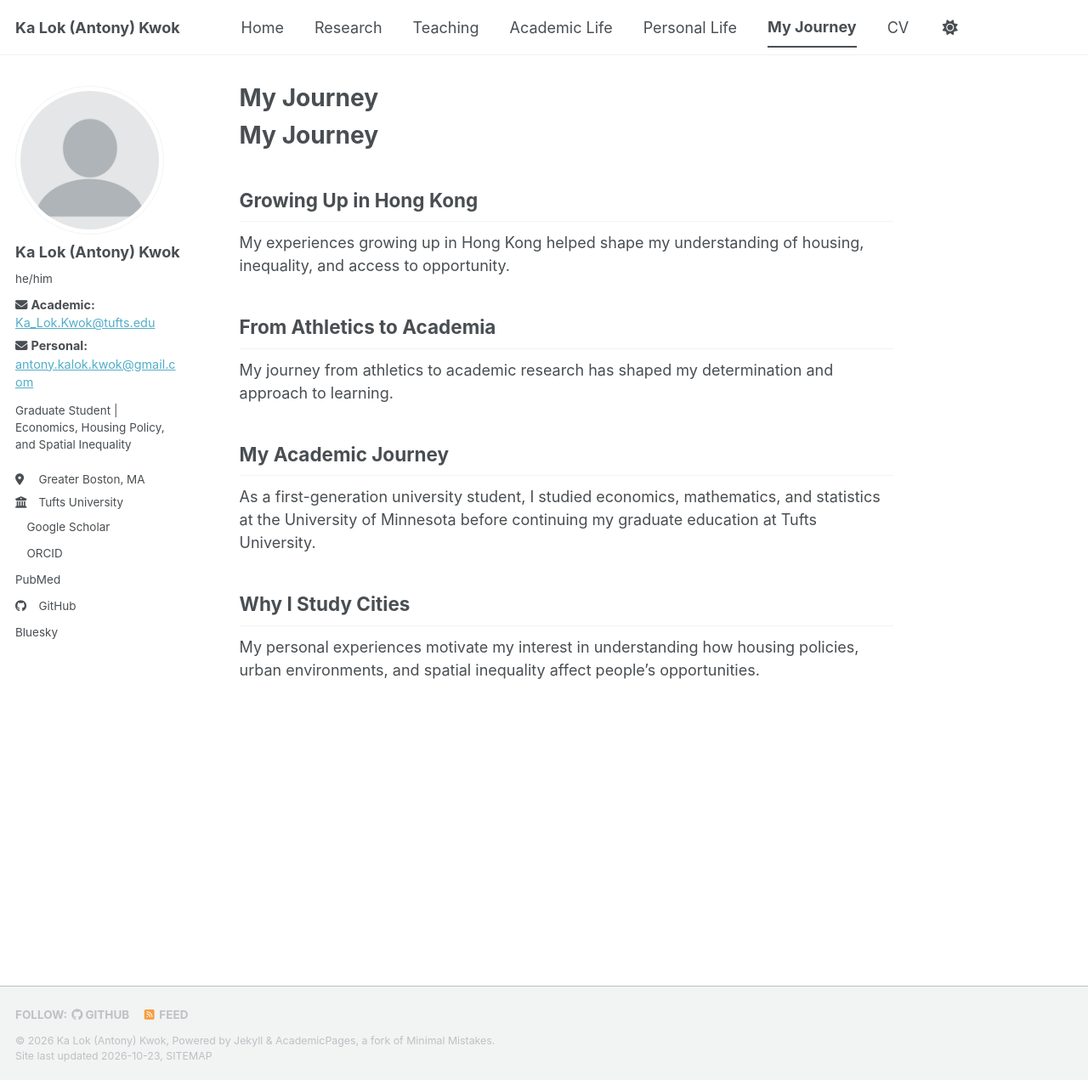
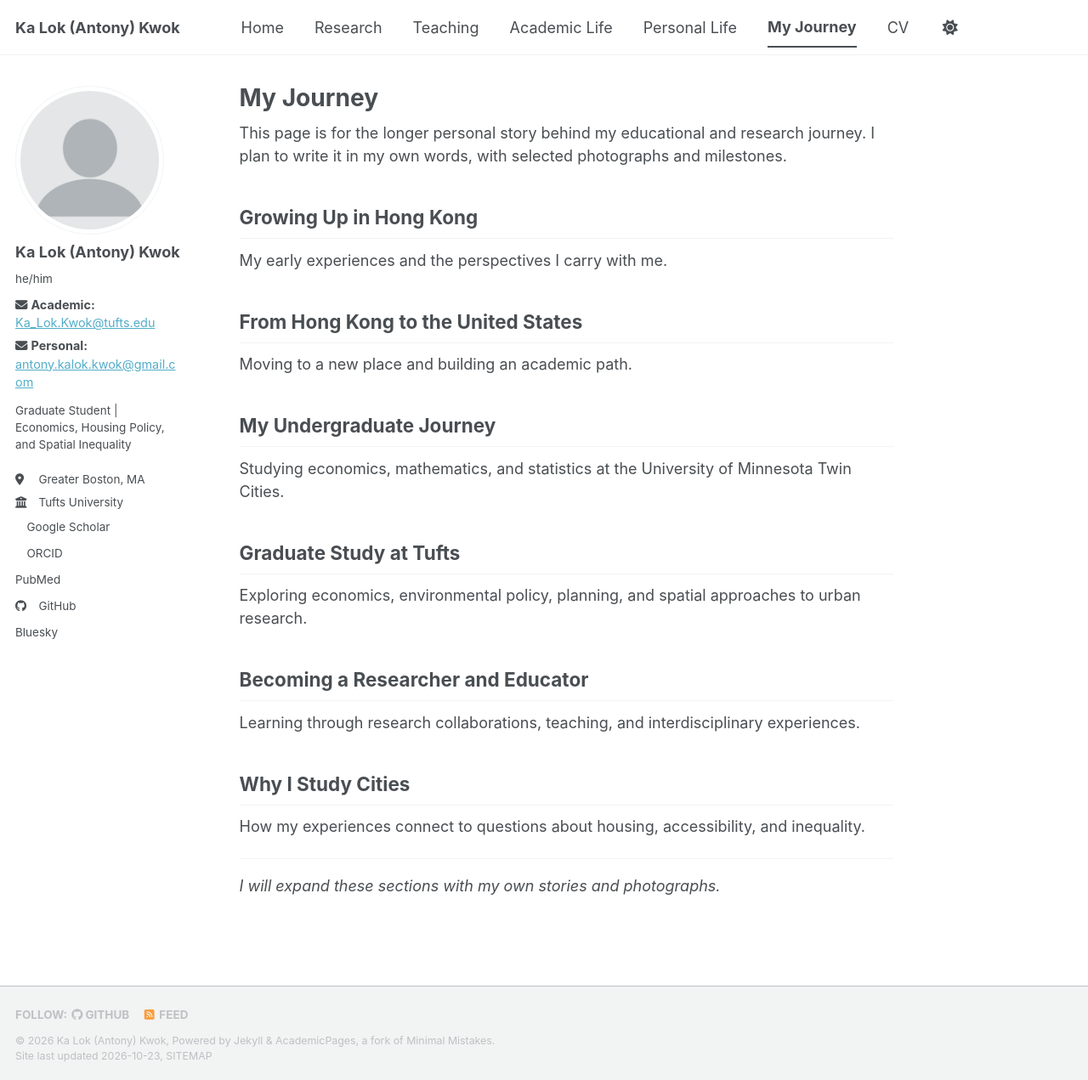
Before and after one commit to AntonyKaLokKwok/AntonyKaLokKwok.github.io, a Jekyll site: the page built from _pages/my-journey.md, in a window 1280 px wide and 1271 px high. Shown: the whole window at 85% size. Built offline with Jekyll 4.4.1, drawn with Linux system fonts in a browser that asks for light colours; a style sheet for code colours, icons or effects is not loaded.

Commit message:
Organize academic portfolio: update _pages/my-journey.md

```diff
--- a/_pages/my-journey.md
+++ b/_pages/my-journey.md
@@ -5,31 +5,32 @@ permalink: /my-journey/
 author_profile: true
 ---
 
-# My Journey
+This page is for the longer personal story behind my educational and research journey. I plan to write it in my own words, with selected photographs and milestones.
 
 ## Growing Up in Hong Kong
 
-My experiences growing up in Hong Kong
-helped shape my understanding of housing,
-inequality, and access to opportunity.
+My early experiences and the perspectives I carry with me.
 
-## From Athletics to Academia
+## From Hong Kong to the United States
 
-My journey from athletics to academic
-research has shaped my determination
-and approach to learning.
+Moving to a new place and building an academic path.
 
-## My Academic Journey
+## My Undergraduate Journey
 
-As a first-generation university student,
-I studied economics, mathematics, and
-statistics at the University of Minnesota
-before continuing my graduate education
-at Tufts University.
+Studying economics, mathematics, and statistics at the University of Minnesota Twin Cities.
+
+## Graduate Study at Tufts
+
+Exploring economics, environmental policy, planning, and spatial approaches to urban research.
+
+## Becoming a Researcher and Educator
+
+Learning through research collaborations, teaching, and interdisciplinary experiences.
 
 ## Why I Study Cities
 
-My personal experiences motivate my interest
-in understanding how housing policies,
-urban environments, and spatial inequality
-affect people's opportunities.
+How my experiences connect to questions about housing, accessibility, and inequality.
+
+---
+
+*I will expand these sections with my own stories and photographs.*
```
